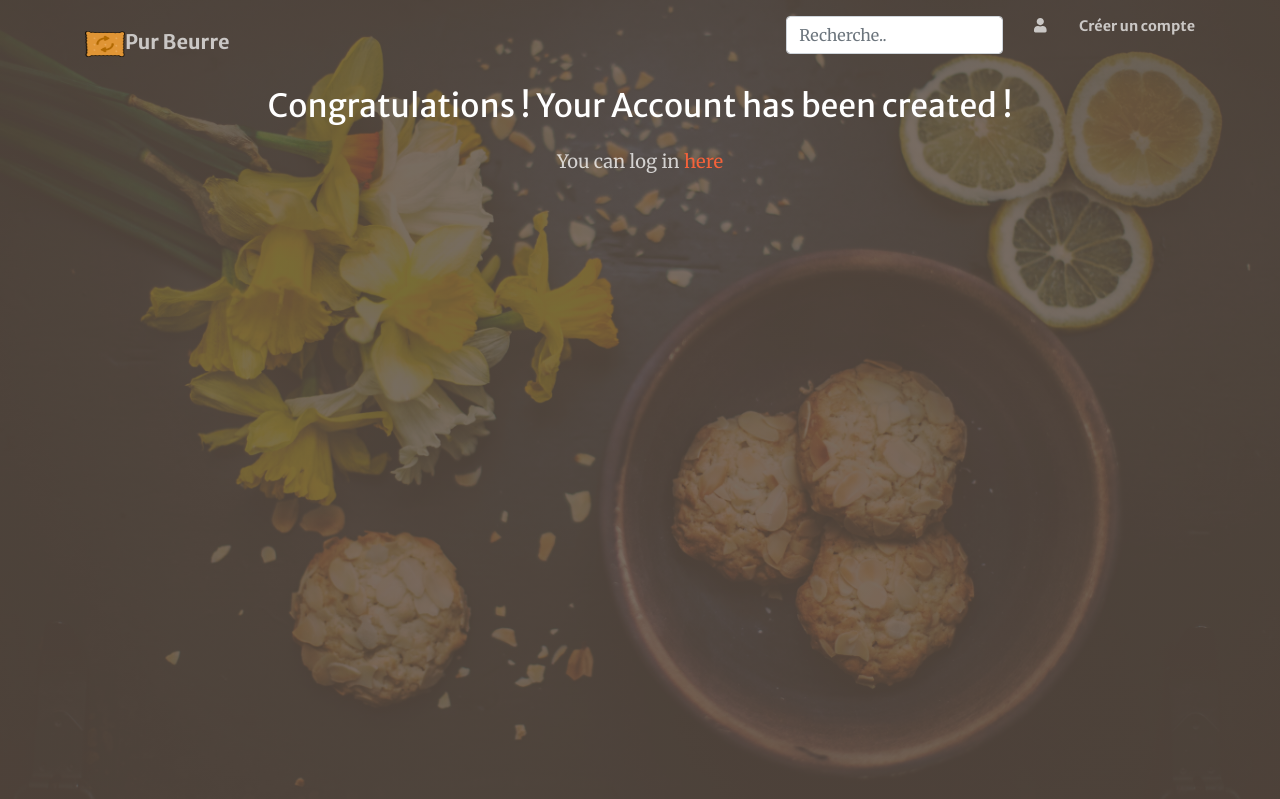
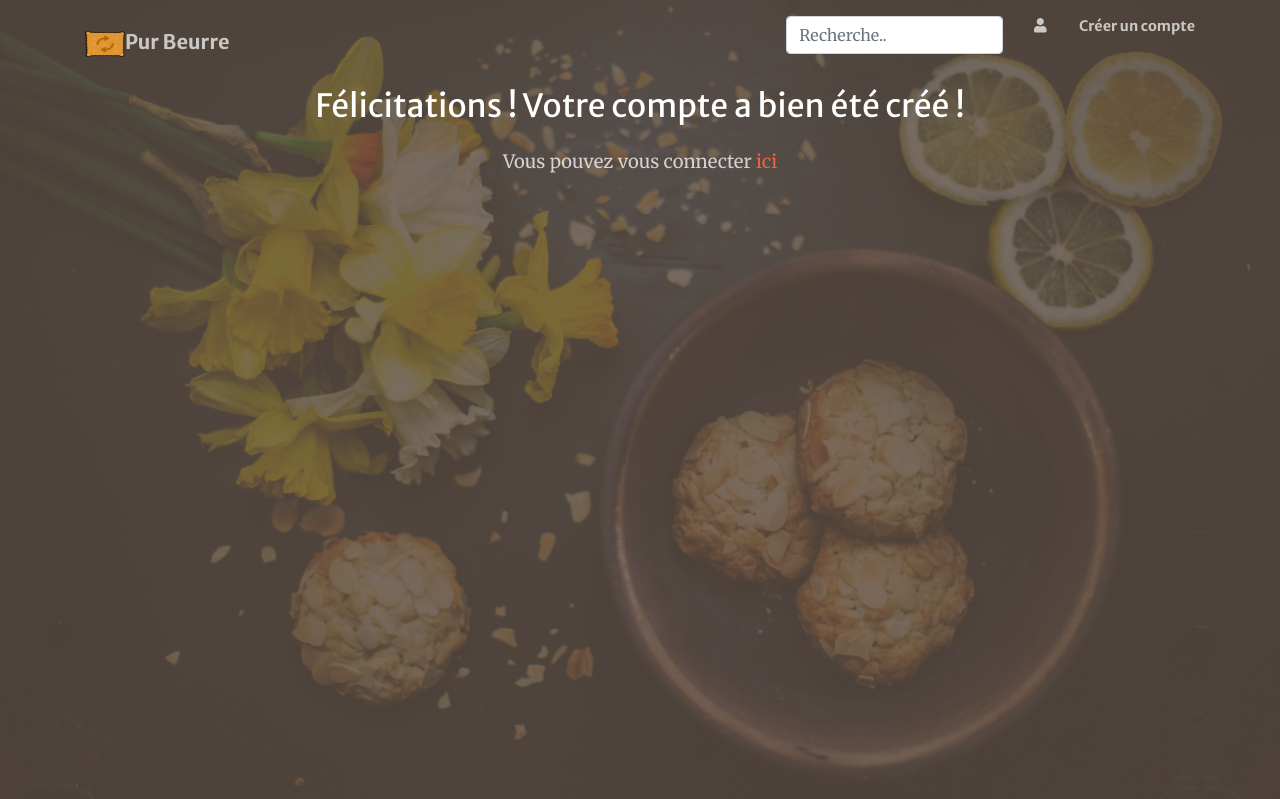
Before and after one commit to jerev7/p8_django, a Django app: page /registration/registration_ok/ in a window 1280 px wide. Shown: the top 799 px of the page. Run offline with Django 3.2, Linux system fonts and the light colour scheme; parts of the project's set-up code (start-up, migrations or seed data) failed here and were passed over; some libraries are stand-ins or nearby versions.

Commit message:
put registration message in french

```diff
--- a/project8/registration/templates/registration/registration_ok.html
+++ b/project8/registration/templates/registration/registration_ok.html
@@ -4,10 +4,10 @@
 <header class="second1 bg-primary" id="about">
   <div class="container">
     <div class="row justify-content-center" style="margin: 15px">
-      <h2 class="text-white mt-0">Congratulations ! Your Account has been created !</h2>
+      <h2 class="text-white mt-0">Félicitations ! Votre compte a bien été créé !</h2>
     </div>
     <div class="row justify-content-center">
-      <p class="text-white-75">You can log in <a href="{% url 'login' %}">here</a></p>
+      <p class="text-white-75">Vous pouvez vous connecter <a href="{% url 'login' %}">ici</a></p>
     </div>
   </div>
 </header>
```
